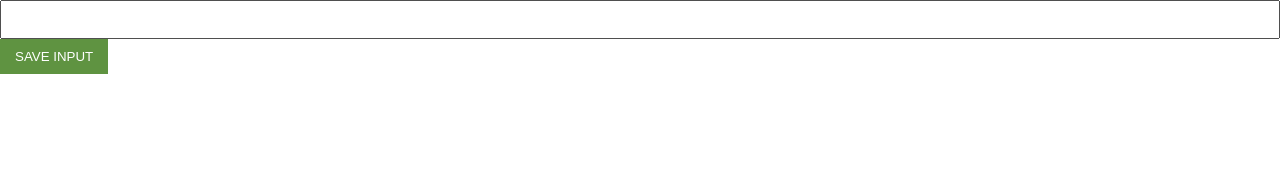
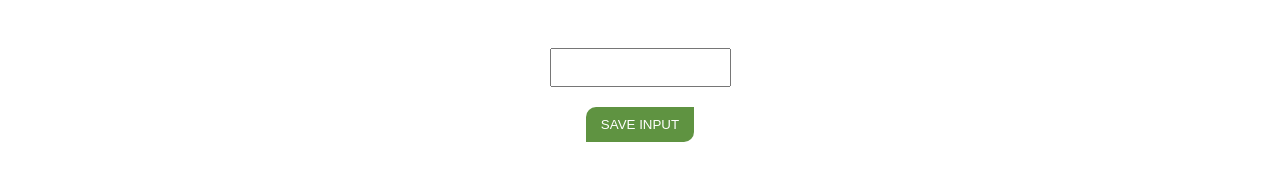
Before and after one commit to favy-codez/chrome-extension, a plain HTML site: page index.html in a window 1280 px wide. Drawn offline with Linux system fonts and the light colour scheme.

Commit message:
commit message

```diff
--- a/index.css
+++ b/index.css
@@ -10,12 +10,14 @@ input{
     padding: 10px 0;
 }
 
-bo
+body{
+    display: grid;
+    place-items: center;
+}
 
 .container{
     max-width: 400px;
-    display: grid;
-    place-items: center;
+    margin: 3rem 0;
 }
 
 button{
@@ -23,4 +25,7 @@ button{
     color: #fff;
     border: none;
     padding: 10px 15px;
+    border-radius: 10px 0 10px 0;
+    display: block;
+    margin: 20px auto;
 }
```
